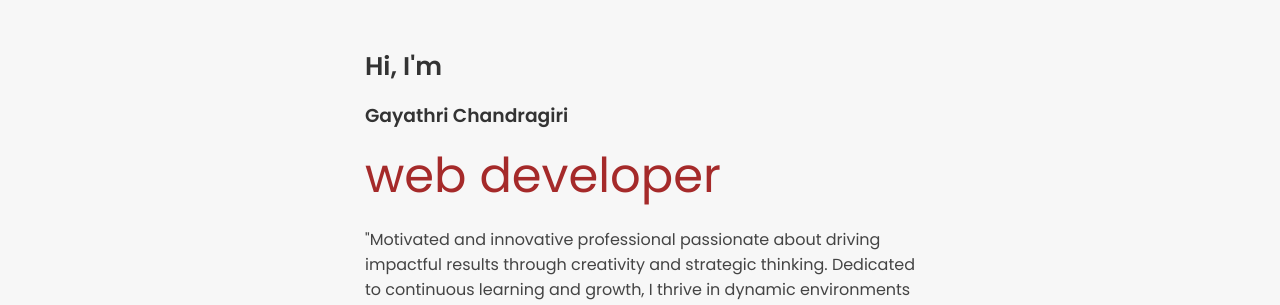
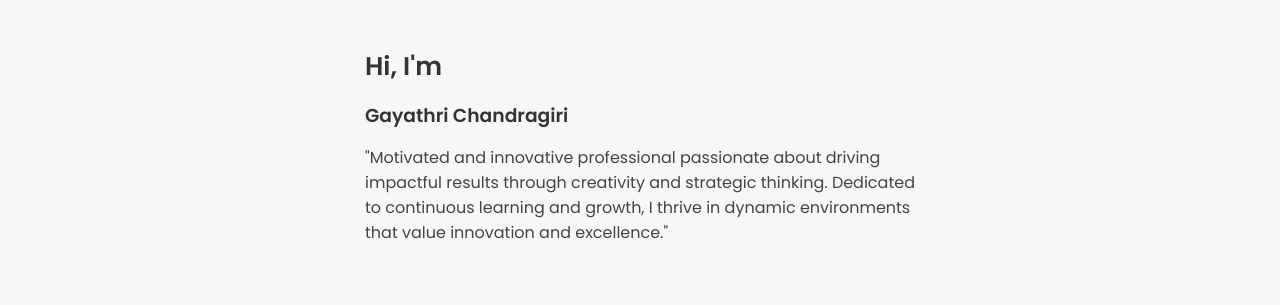
Before and after one commit to gayathrichandragiri/Portfolio, a plain HTML site: page index.html in a window 1280 px wide. Shown: the part 488-793 px from the top of the page. Drawn offline with Linux system fonts and the light colour scheme.

Commit message:
Update index.html

```diff
--- a/index.html
+++ b/index.html
@@ -55,8 +55,8 @@
       <div class="about">
         <h2>Hi, I'm</h2>
         <h1>Gayathri Chandragiri</h1>
-        <p id="p"><span class="highlight">
-            web developer</span>
+       <!-- <p id="p"><span class="highlight">
+            web developer</span>-->
         </p>
         <p>
 "Motivated and innovative professional passionate about driving impactful results through creativity and strategic thinking. Dedicated to continuous learning and growth, I thrive in dynamic environments that value innovation and excellence."
```
